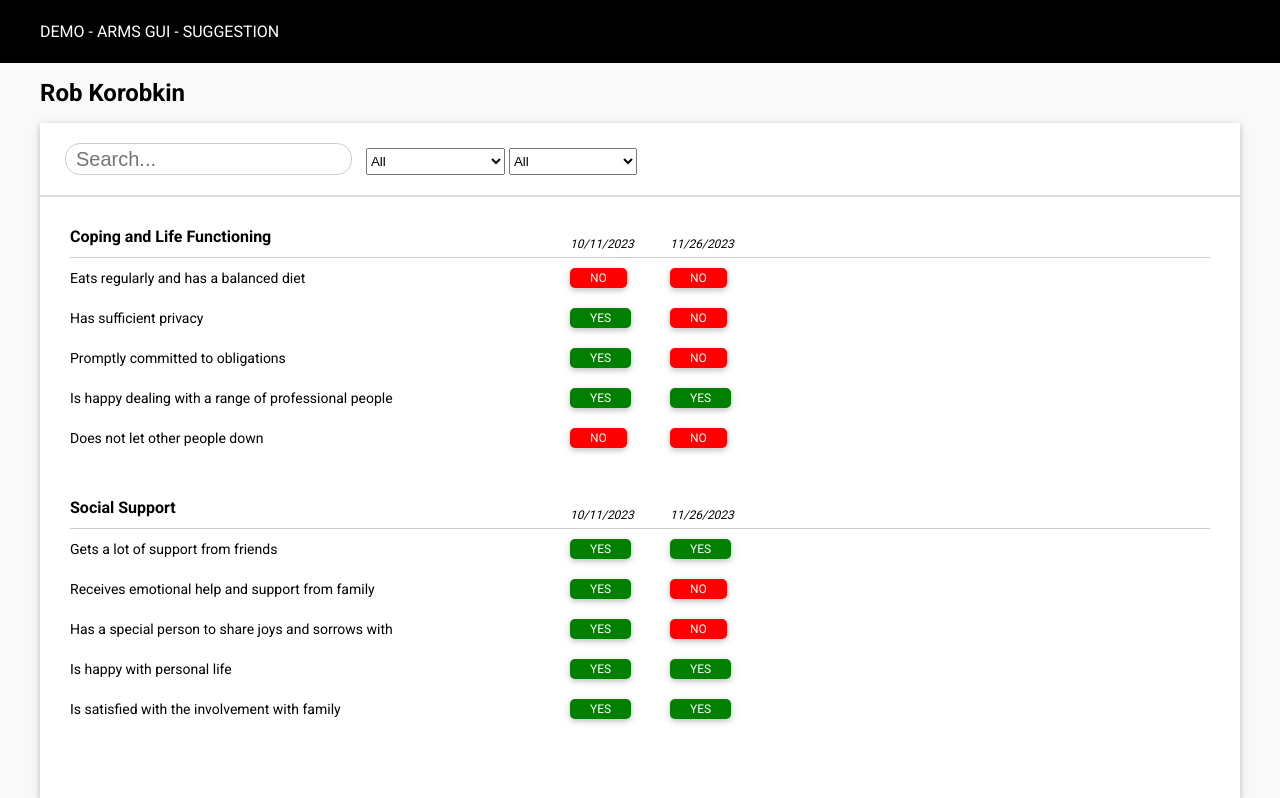
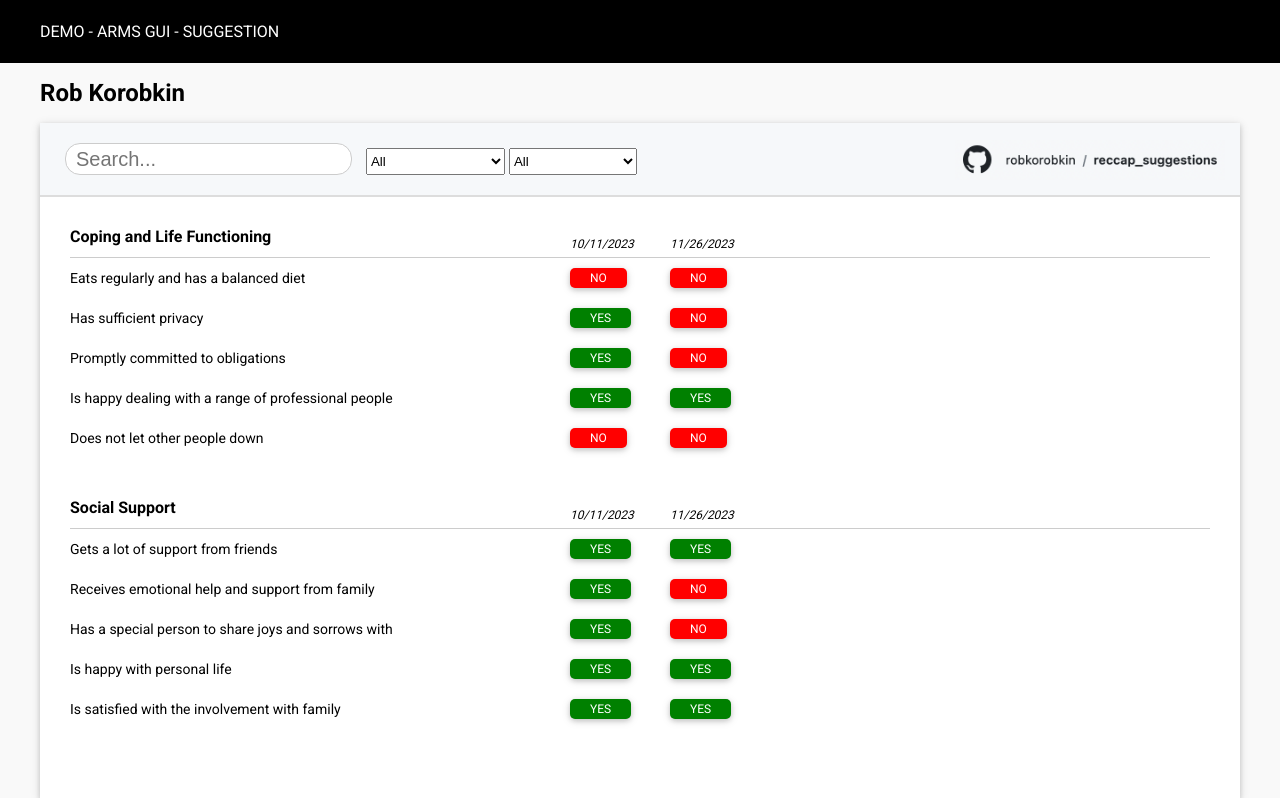
Before and after one commit to robkorobkin/reccap_suggestions, a PHP site: page /reccap_display.html in a window 1280 px wide. Shown: the top 798 px of the page. Run offline with PHP 8.4, Linux system fonts and the light colour scheme.

Commit message:
Adding Git Links

```diff
--- a/display_assessments/reccap_display.css
+++ b/display_assessments/reccap_display.css
@@ -38,7 +38,7 @@ html, body {
 .controls {
 	padding: 10px 15px 0;
 	border-bottom: solid 2px #ddd;
-/*			background: #ddd;*/
+	background: #f6f8fa;
 }
 
 .controls label {
--- a/display_assessments/reccap_display.html
+++ b/display_assessments/reccap_display.html
@@ -46,6 +46,12 @@
 					<option>Has Not Changed</option>
 				</select>
 
+				<a 	href="https://github.com/robkorobkin/reccap_suggestions"
+					target="_blank"
+					style="display: block; float: right; padding-top: 7px">
+					<img src="github_link.png" style="height: 40px" />
+				</a>
+
 			</div>
 
 
```
Also changed, not shown: README.md, display_assessments/github_link.png (added).
